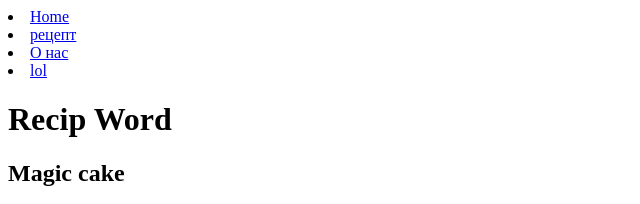
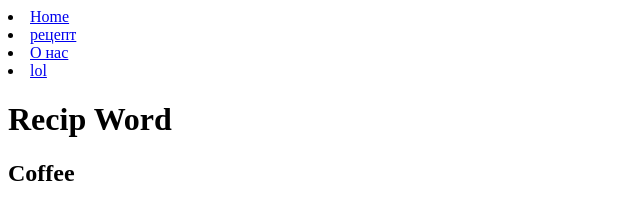
Before and after one commit to Shahjahan226/lol12, a plain HTML site: page lol/lol.html in a window 1280 px wide. Shown: the top 204 px of the page, 0-640 px from the left. Drawn offline with Linux system fonts and the light colour scheme.

Commit message:
Update lol.html
я изменил Magic cake на Coffee

```diff
--- a/lol/lol.html
+++ b/lol/lol.html
@@ -10,7 +10,7 @@
 <li><a href="about.html"> О нас</a></li>
 <li><a href="lol.html"> lol</a></li>
 <h1>Recip Word</h1>
-<h2><font face="palantino">Magic cake</font> </h2>
+<h2><font face="palantino">Coffee</font> </h2>
 <li><a href="index.html"> Home</a></li>
 <li><a href="retsipis.html"> рецепт</a></li>
 <li><a href="about.html"> О нас</a></li>
```
